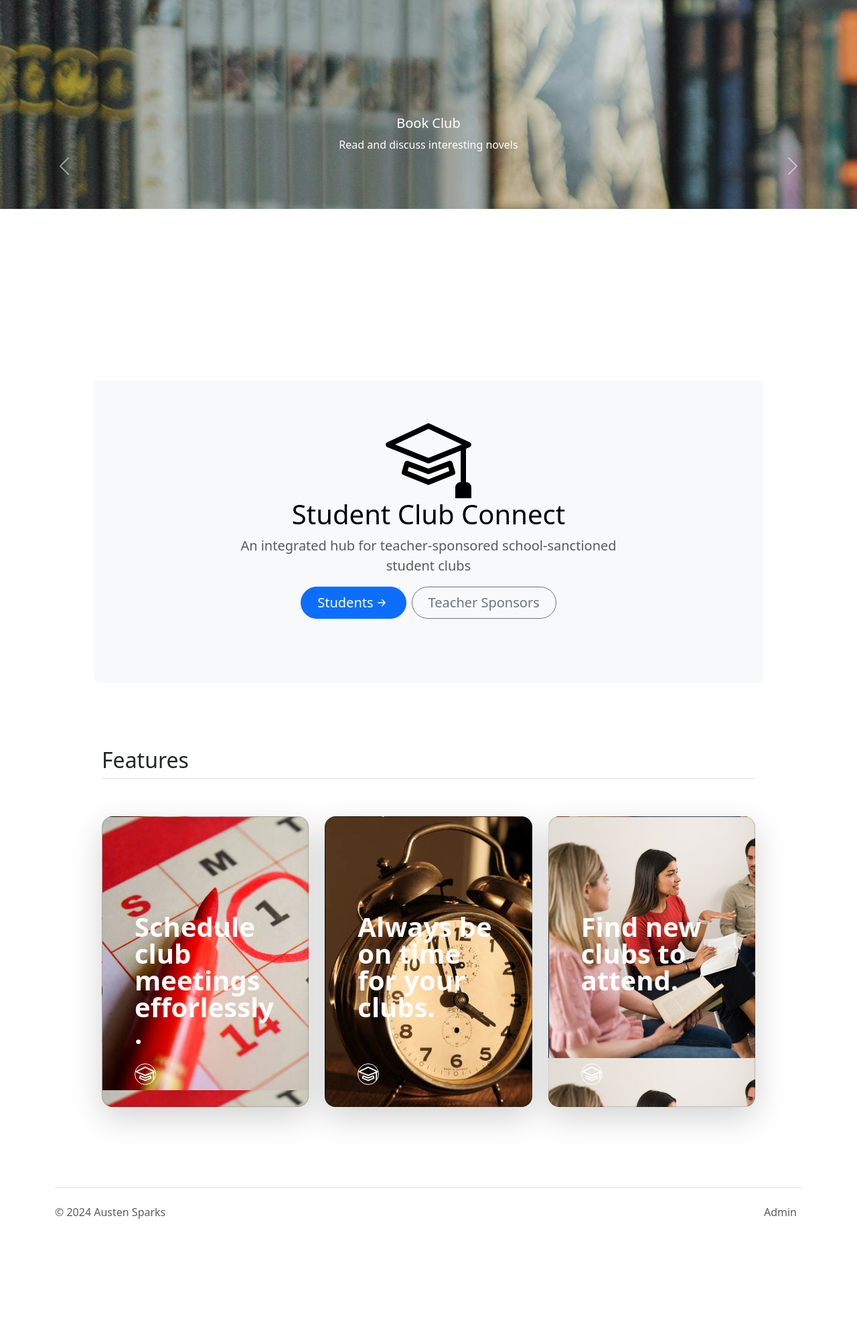
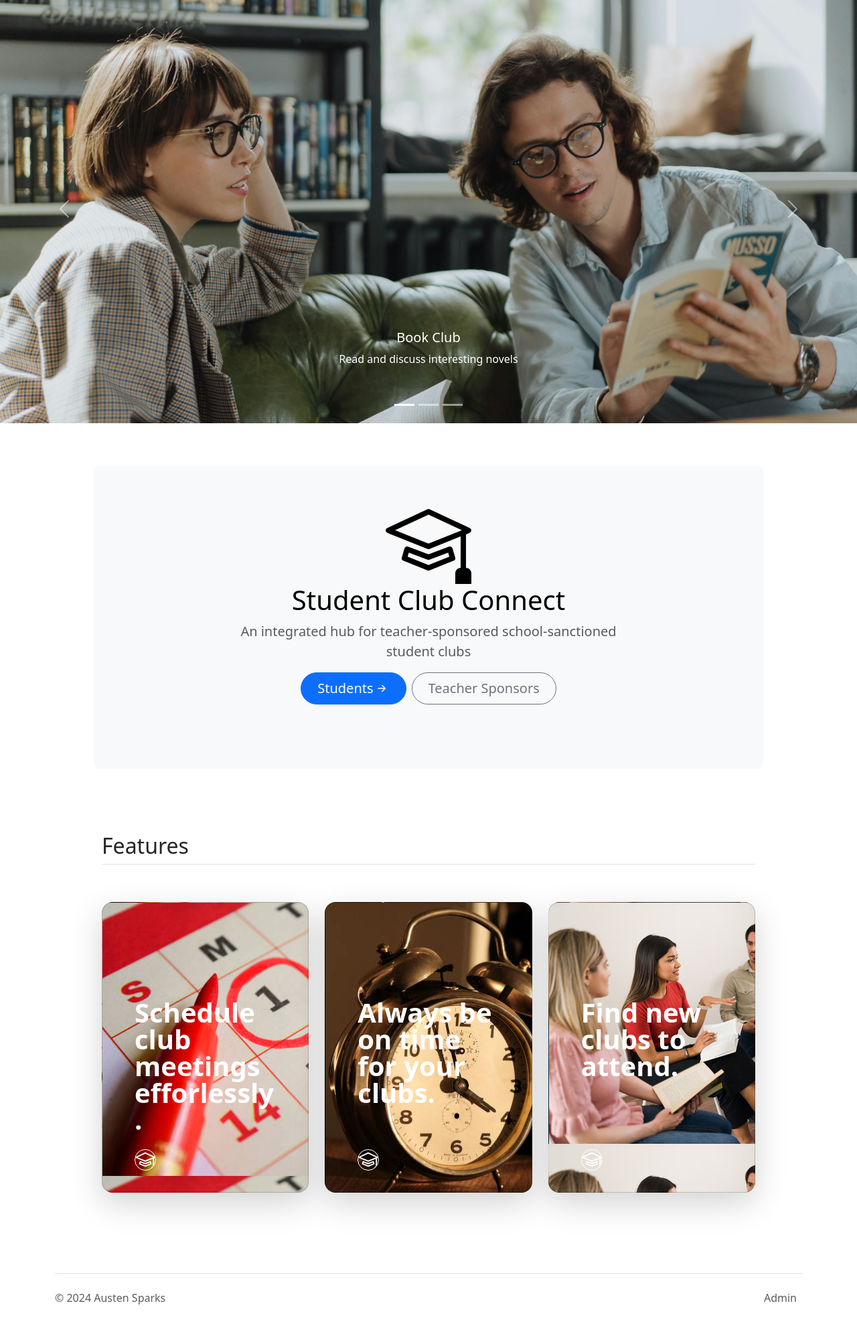
Before and after one commit to asparkswghs/learning-django, a Django app: page / in a window 1280 px wide. Shown: the part 56-2054 px from the top of the page at 67% size. Before the commit the page ends 1876 px from the top, so only its background shows below. Run offline with Django 4.2, Linux system fonts and the light colour scheme; parts of the project's set-up code (start-up, migrations or seed data) failed here and were passed over.

Commit message:
fix sizing

```diff
--- a/learning/learnapp/static/css/main.css
+++ b/learning/learnapp/static/css/main.css
@@ -26,7 +26,7 @@
 /* Carousel base class */
 .carousel {
     margin-bottom: 4rem;
-    height: 32rem;
+    height: 40rem;
   }
   /* Since positioning the image, we need to help out the caption */
   .carousel-caption {
@@ -36,6 +36,11 @@
 
   /* Declare heights because of positioning of img element */
   .carousel-item {
-    height: 20rem !important;
+    height: 40rem;
     width: 100%;
   }
+
+  .carousel-image {
+    object-fit: cover;
+    height: 40rem;
+  }
--- a/learning/learnapp/templates/root.html
+++ b/learning/learnapp/templates/root.html
@@ -15,21 +15,21 @@
   <!-- Slides -->
   <div class="carousel-inner">
     <div class="carousel-item active">
-      <img class="carousel-image" src="{% static 'images/book-club.jpg' %}">
+      <img class="carousel-image d-block w-100" src="{% static 'images/book-club.jpg' %}">
       <div class="carousel-caption d-none d-md-block">
         <h5>Book Club</h5>
         <p>Read and discuss interesting novels</p>
       </div>
     </div>
     <div class="carousel-item">
-      <img class="carousel-image" src="{% static 'images/tea-club.jpeg' %}">
+      <img class="carousel-image d-block w-100" src="{% static 'images/tea-club.jpeg' %}">
       <div class="carousel-caption d-none d-md-block">
         <h5>Tea Club</h5>
         <p>Drink and appreciate the finer points of life</p>
       </div>
     </div>
     <div class="carousel-item">
-      <img class="carousel-image" src="{% static 'images/art-club.jpeg' %}">
+      <img class="carousel-image d-block w-100" src="{% static 'images/art-club2.jpg' %}">
       <div class="carousel-caption d-none d-md-block">
         <h5>Art Club</h5>
         <p>Express yourself through your art with fellow artists</p>
```
